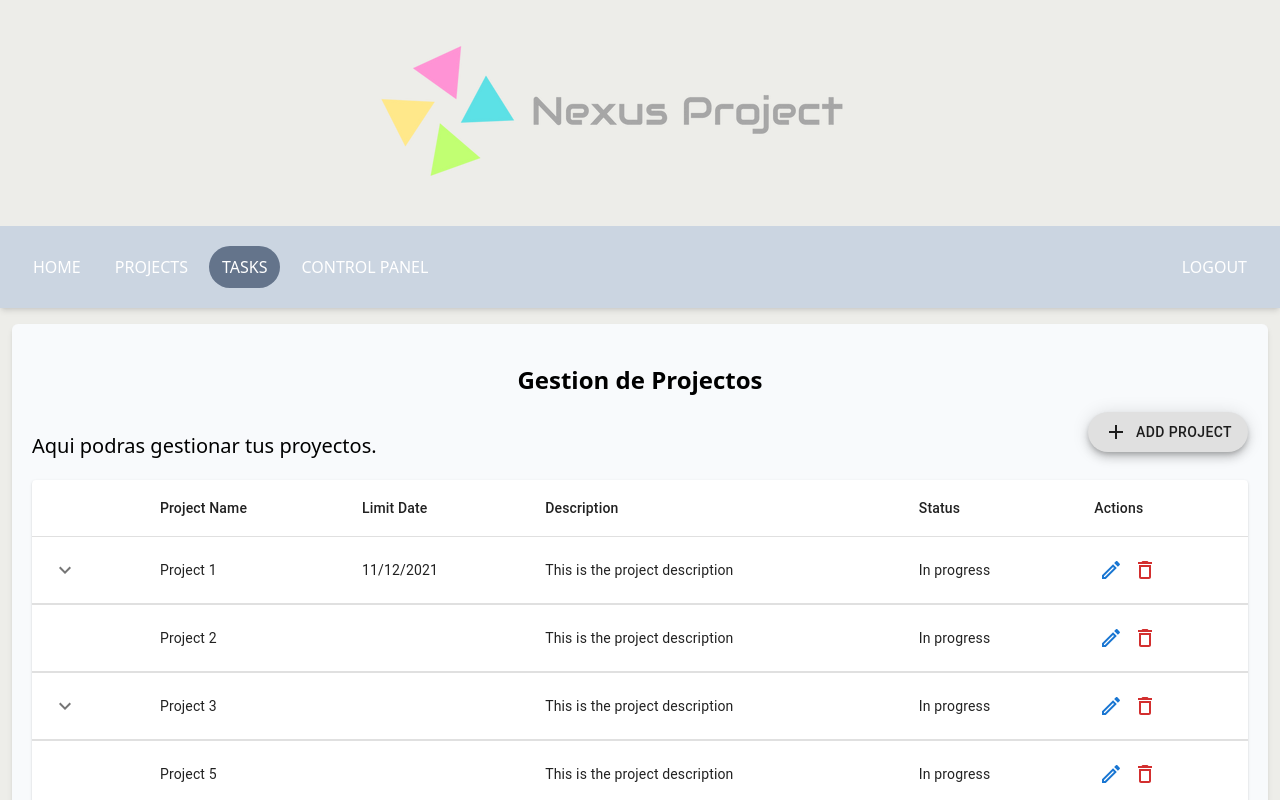
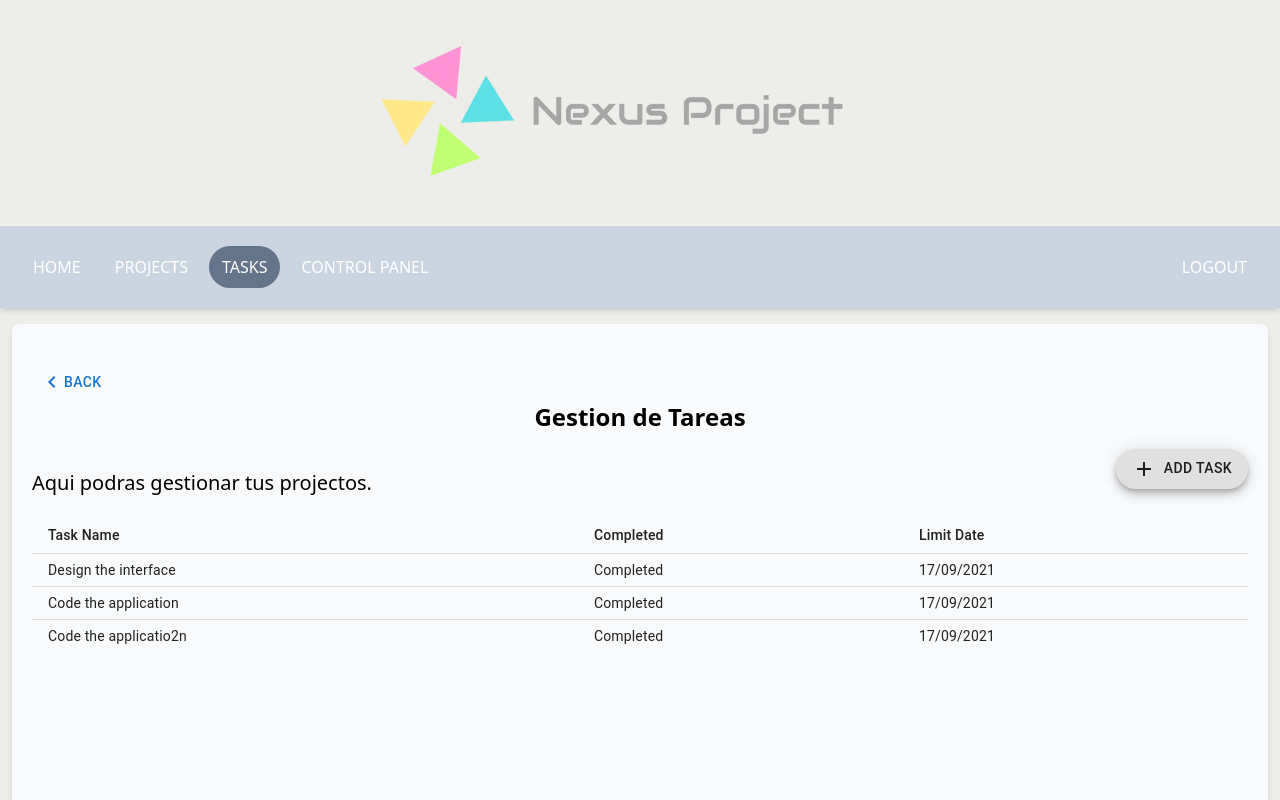
Before and after one commit to benjabenjabenja/project-nexus-app, a React (Vite) app: page /home/projects/tasks in a window 1280 px wide. Shown: the top 800 px of the page. Built offline with nearby package versions, Linux system fonts and the light colour scheme; data requests are answered from the project's data file.

Commit message:
ajuste en logout

```diff
--- a/db.json
+++ b/db.json
@@ -174,6 +174,15 @@
       "tasks": [],
       "users": [],
       "createdAt": "2024-03-12T00:12:43.665Z"
+    },
+    {
+      "id": "arq-1710253855342522",
+      "projectName": "qwerqwer",
+      "description": "qwerqwer",
+      "limitDate": "2024-03-13",
+      "tasks": [],
+      "users": [],
+      "createdAt": "2024-03-12T14:30:55.343Z"
     }
   ],
   "tasks": [
@@ -204,7 +213,11 @@
       "password": "123123",
       "isLoged": false,
       "token": "",
-      "id": "a052"
+      "id": "a052",
+      "user": {
+        "isLoged": false,
+        "token": ""
+      }
     },
     {
       "id": "9aac",
@@ -223,7 +236,7 @@
       "tasks": [],
       "role": "MANAGER",
       "isLoged": true,
-      "token": "arq-1710251750439270arq-1710251750439442"
+      "token": "arq-1710254173827802arq-171025417382753"
     }
   ]
 }
--- a/src/compnents/projects/form-edit-project.jsx
+++ b/src/compnents/projects/form-edit-project.jsx
@@ -15,9 +15,9 @@
         const { projectName, limitDate, description } = values;
         if ([projectName, limitDate, description].includes("")) errors.push("todos los campos son requeridos");
         console.log({ values });
-        const response = await update_project({ ...values, limit_date: values.limitDate });
-        response && redirect("/home/projects");
-        return errors || [];
+        /* const response = await update_project({ ...values, limit_date: values.limitDate });
+        response &&  */
+        return redirect("/home/projects");
     } catch (e) {
         throw new Error(e.message);
     }
--- a/src/layouts/home.layout.jsx
+++ b/src/layouts/home.layout.jsx
@@ -1,10 +1,12 @@
 /* eslint-disable react-refresh/only-export-components */
 import styled from "styled-components";
 import enviroment from "../../enviroment";
-import { Link, Outlet, useLoaderData, useLocation } from 'react-router-dom';
+import { Link, Outlet, useLoaderData, useLocation, useNavigate } from 'react-router-dom';
 import { Header } from '../compnents/header'
 import { isValidArray } from "../helpers/validators";
 import { generateUniqueId } from "../helpers/unique_id";
+import KeyboardArrowLeftIcon from '@mui/icons-material/KeyboardArrowLeft';
+import { Button } from "@mui/material";
 
 export async function loader() {
     const url = enviroment.api_url;
@@ -25,6 +27,11 @@
 function HomeLayout() {
     const menuItems = useLoaderData();
     const location = useLocation();
+    const navigate = useNavigate();
+    const handlerBack = ev => {
+        ev.preventDefault();
+        navigate(-1);
+    }
     return (
         <Wrapper className="container bg-slate-300 md:min-h-screen">
             <Header className="shadow-md mb-4">
@@ -56,6 +63,9 @@
                 </nav>
             </Header>
             <main className="bg-slate-50 rounded-md shadow-md px-5 py-10 mx-3 min-h-screen">
+                <Button variant="text" onClick={handlerBack}>
+                    <KeyboardArrowLeftIcon /> Back
+                </Button>
                 <Outlet />
             </main>
         </Wrapper>
--- a/src/pages/auth/logout.page.jsx
+++ b/src/pages/auth/logout.page.jsx
@@ -1,5 +1,7 @@
-import { redirect } from "react-router-dom";
+/* eslint-disable react-hooks/exhaustive-deps */
+import { redirect, useNavigate } from "react-router-dom";
 import { logout } from "../../services/auth";
+import { useEffect } from "react";
 
 /* eslint-disable react-refresh/only-export-components */
 export async function loader() {
@@ -7,7 +9,6 @@
         const storage = localStorage.getItem('userId');
         if (!storage) return "";
         const res = await logout({ id: "a052" });
-        console.log({ res });
         res && localStorage.removeItem("userId");
         return redirect("/");
     } catch (e) {
@@ -15,6 +16,10 @@
     }
 }
 function LogoutPage() {
+    const navigate = useNavigate();
+    useEffect(() => {
+        navigate("/")
+    }, []);
     return (<div className="container p-10 m-10 text-center"> `/// Cargando ///` </div>);
 }
 
--- a/src/pages/tasks/gestion-tasks.jsx
+++ b/src/pages/tasks/gestion-tasks.jsx
@@ -1,8 +1,9 @@
+/* eslint-disable no-unused-vars */
 /* eslint-disable react-refresh/only-export-components */
 import { useState } from "react";
-import { Outlet, useLoaderData, useNavigate } from "react-router-dom";
-import { Button, Fab } from "@mui/material";
-import KeyboardArrowLeftIcon from '@mui/icons-material/KeyboardArrowLeft';
+import { Outlet, useLoaderData } from "react-router-dom";
+import { Fab } from "@mui/material";
+
 import AddIcon from '@mui/icons-material/Add';
 import { get_tasks } from "../../services/tasks";
 import TableTask from "../../compnents/tasks/table-task";
@@ -23,21 +24,10 @@
 function GestionTasks() {
     const [showOutlet, setShowOutlet] = useState(false);
     const tasks = useLoaderData();
-    const navigate = useNavigate();
-
-    const handlerBack = ev => {
-        ev.preventDefault();
-
-        setShowOutlet(false);
-        navigate(-1);
-    }
 
     return (
         <>
-        <Button variant="text" onClick={handlerBack}>
-                <KeyboardArrowLeftIcon /> Back
-            </Button>
-            <main className='container'>
+        <main className='container'>
                 <h1 className={`text-2xl font-bold text-center mb-4 ${showOutlet ? 'hidden' : ''}`}>Gestion de Tareas</h1>
                 <section className={`container flex justify-between ${showOutlet ? 'hidden' : ''}`}>
 
--- a/src/router.jsx
+++ b/src/router.jsx
@@ -85,6 +85,8 @@
                         element: <EditProject />,
                         loader: projectLoader,
                         action: editProjectAction
+                    }
+                ]
             },
             {
                 path: "/home/projects/tasks",
@@ -95,8 +97,6 @@
                 path: "/home/projects/control-panel",
                 element: <GestionProjectos />,
                 loader: loaderProjectsData
-                    },
-                ]
             },
         ]
     },
```
Lines whose indentation alone changed are shown as unchanged.
